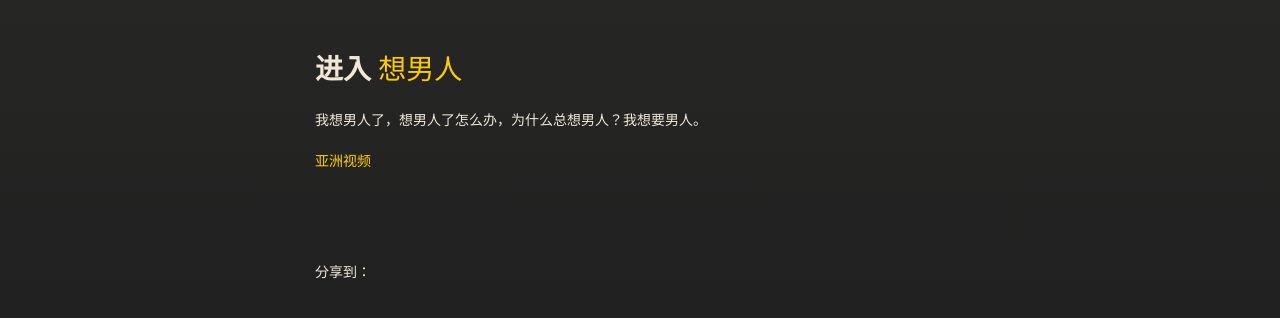
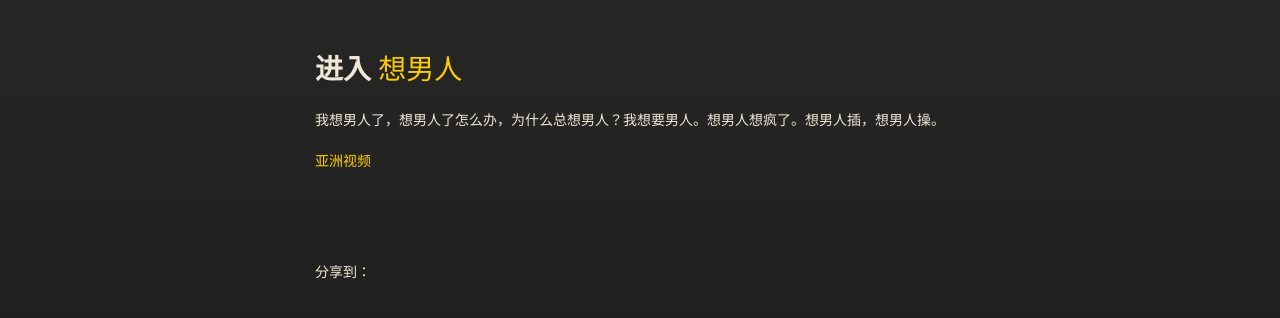
Before and after one commit to xiangnanren/xiangnanren, a plain HTML site: page index.html in a window 1280 px wide. Shown: the part 224-542 px from the top of the page. Drawn offline with nearby package versions, Linux system fonts and the light colour scheme.

Commit message:
Update index.html

```diff
--- a/index.html
+++ b/index.html
@@ -44,7 +44,7 @@
 
         <div>
         <p style="font-size:28px; font-weight:bolder">进入 <a href="http://www.xiangnanren.com">想男人</a></p>
-        <p>我想男人了，想男人了怎么办，为什么总想男人？我想要男人。</p>
+        <p>我想男人了，想男人了怎么办，为什么总想男人？我想要男人。想男人想疯了。想男人插，想男人操。</p>
         <p><a href="http://www.qvod.asia">亚洲视频</a></p>
         </div>
       </section>
```
